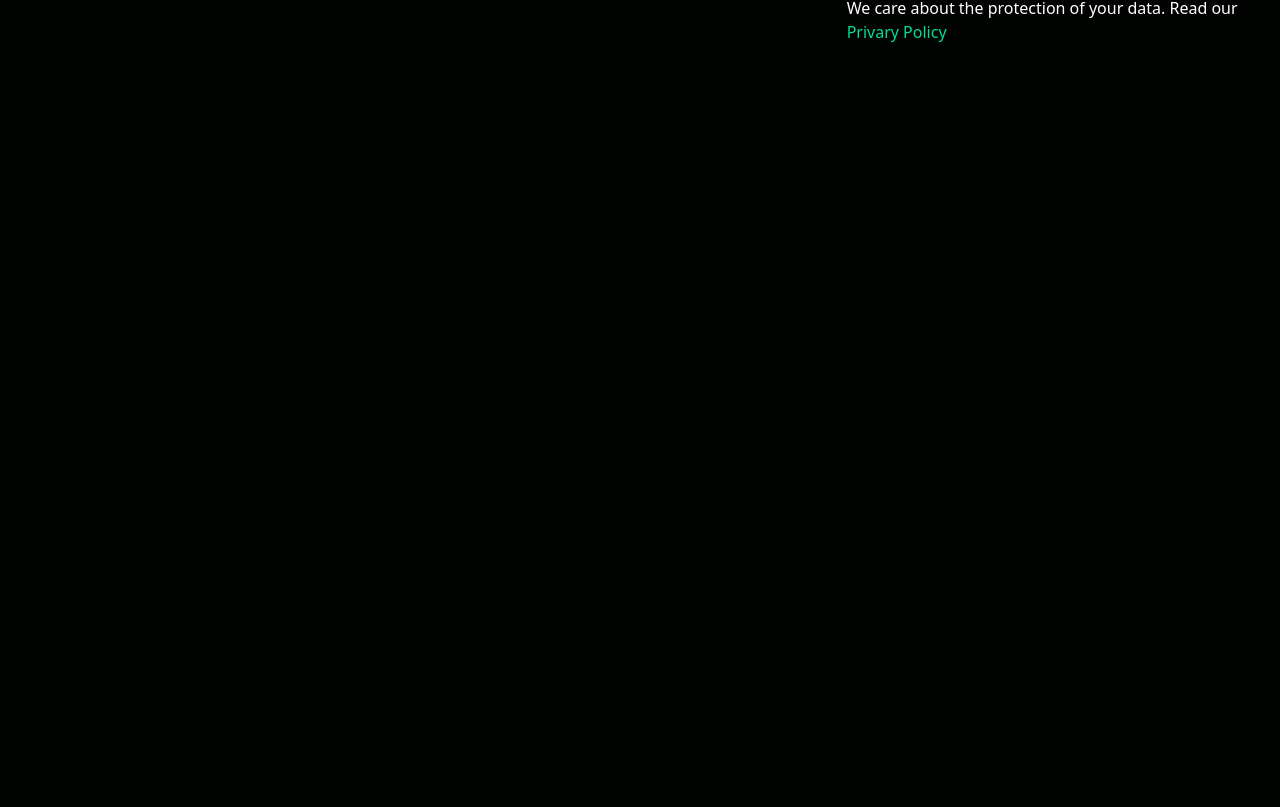
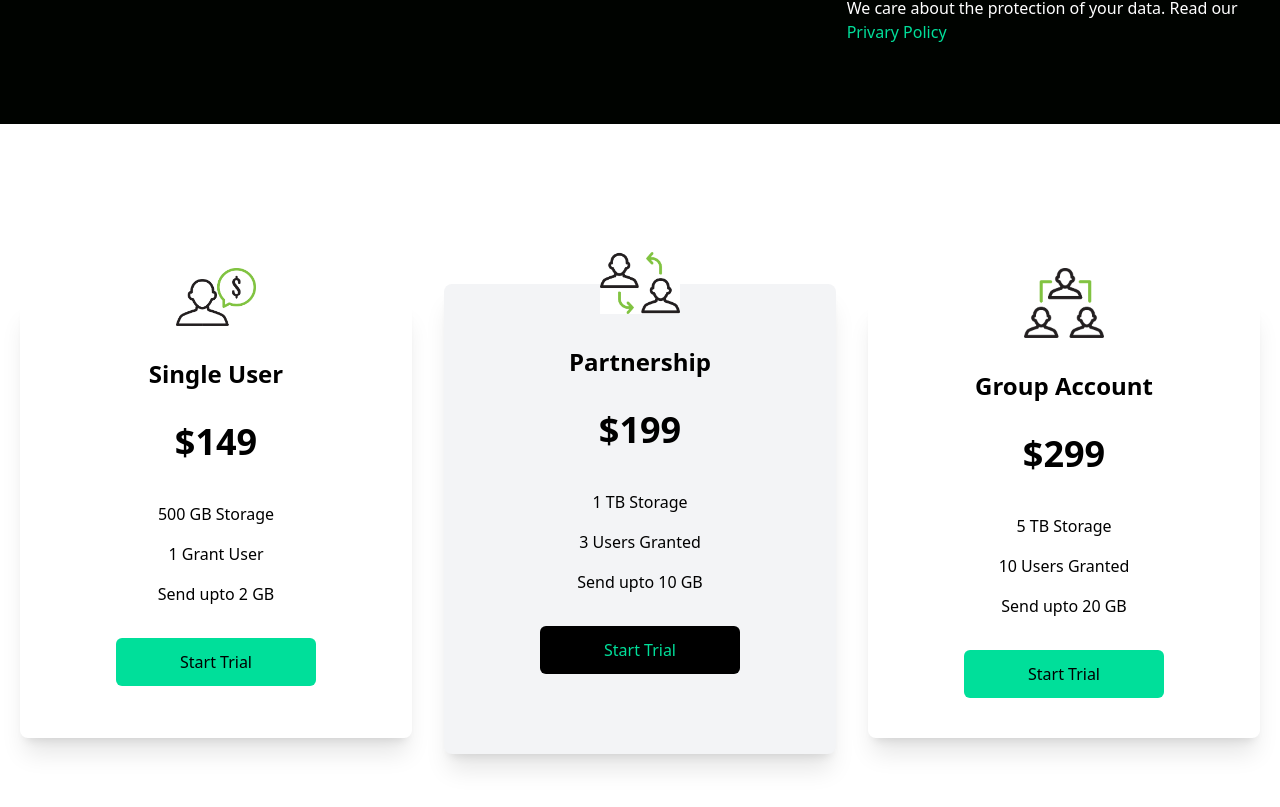
Before and after one commit to shahan210/Analytics, a React (Vite) app: page / in a window 1280 px wide. Shown: the part 1557-2364 px from the top of the page. Before the commit the page ends 1681 px from the top, so only its background shows below. Built offline with nearby package versions, Linux system fonts and the light colour scheme.

Commit message:
chore : cards coomponent completed

```diff
--- a/src/App.jsx
+++ b/src/App.jsx
@@ -1,4 +1,5 @@
 import Analytics from "./components/Analytics";
+import Card from "./components/Card";
 import { Home } from "./components/Home";
 import Navbar from "./components/Navbar";
 import Newsletter from "./components/Newsletter";
@@ -10,6 +11,7 @@ function App() {
       <Home />
       <Analytics />
       <Newsletter />
+      <Card />
     </>
   );
 }
--- /dev/null
+++ b/src/components/Card.jsx
@@ -0,0 +1,66 @@
+import React from "react";
+import Single from "../assets/single.png";
+import Triple from "../assets/triple.png";
+import Double from "../assets/double.png";
+
+const Card = () => {
+  return (
+    <div className="bg-white w-full py-[10rem] px-4">
+      <div className="max-w-[1240px] mx-auto grid md:grid-cols-3 gap-8">
+        <div className="w-full shadow-xl flex-col p-4 my-4 rounded-lg hover:scale-105 duration-300">
+          <img
+            className="w-20 mx-auto bg-white mt-[-3rem]"
+            src={Single}
+            alt="Individual"
+          />
+          <h2 className="text-2xl text-center py-8 font-bold">Single User</h2>
+          <p className="text-center text-4xl font-bold">$149</p>
+          <div className="text-center font-medium">
+            <p className="py-2  mx-8 mt-8">500 GB Storage</p>
+            <p className="py-2  mx-8">1 Grant User </p>
+            <p className="py-2  mx-8">Send upto 2 GB</p>
+            <button className="text-black bg-[#00df9a] w-[200px] rounded-md font-medium my-6 mx-auto py-3 text-center">
+              Start Trial
+            </button>
+          </div>
+        </div>
+        <div className="w-full shadow-xl flex-col p-4 my-4 rounded-lg hover:scale-105 duration-300 md:my-0 bg-gray-100">
+          <img
+            className="w-20 mx-auto bg-white mt-[-3rem] bg-transparent"
+            src={Double}
+            alt="Individual"
+          />
+          <h2 className="text-2xl text-center py-8 font-bold">Partnership</h2>
+          <p className="text-center text-4xl font-bold">$199</p>
+          <div className="text-center font-medium">
+            <p className="py-2  mx-8 mt-8">1 TB Storage</p>
+            <p className="py-2  mx-8">3 Users Granted</p>
+            <p className="py-2  mx-8">Send upto 10 GB</p>
+            <button className="text-[#00df9a] bg-black w-[200px] rounded-md font-medium my-6 mx-auto py-3 text-center">
+              Start Trial
+            </button>
+          </div>
+        </div>
+        <div className="w-full shadow-xl flex-col p-4 my-4 rounded-lg hover:scale-105 duration-300 ">
+          <img
+            className="w-20 mx-auto bg-white mt-[-3rem]"
+            src={Triple}
+            alt="Individual"
+          />
+          <h2 className="text-2xl text-center py-8 font-bold">Group Account</h2>
+          <p className="text-center text-4xl font-bold">$299</p>
+          <div className="text-center font-medium">
+            <p className="py-2  mx-8 mt-8">5 TB Storage</p>
+            <p className="py-2  mx-8">10 Users Granted </p>
+            <p className="py-2  mx-8">Send upto 20 GB</p>
+            <button className="text-black bg-[#00df9a] w-[200px] rounded-md font-medium my-6 mx-auto py-3 text-center">
+              Start Trial
+            </button>
+          </div>
+        </div>
+      </div>
+    </div>
+  );
+};
+
+export default Card;
```
